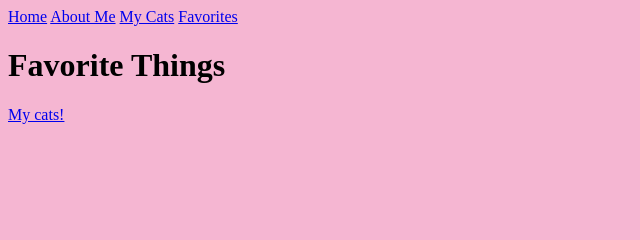
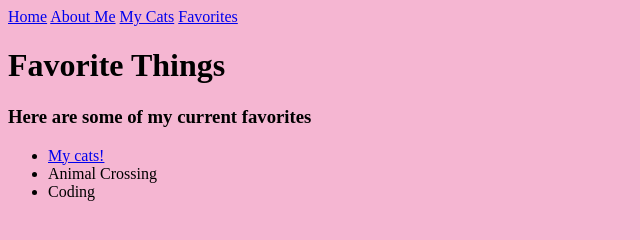
Before and after one commit to dapprovato/my-personal-website, a plain HTML site: page favorites.html in a window 1280 px wide. Shown: the whole page, without its empty margins (0-640 px from the left). Drawn offline with Linux system fonts and the light colour scheme.

Commit message:
updated favorites page

```diff
--- a/favorites.html
+++ b/favorites.html
@@ -12,6 +12,11 @@
       <a href="./favorites.html">Favorites</a>
     </nav>
     <H1>Favorite Things</H1>
-        <a href="./mycats.html">My cats!</a>
+      <H3>Here are some of my current favorites</H3>
+        <ul>
+          <li><a href="./mycats.html">My cats!</a></li>
+          <li>Animal Crossing</li>
+          <li>Coding</li>
+        </ul>
     </body>
   </html>
```
